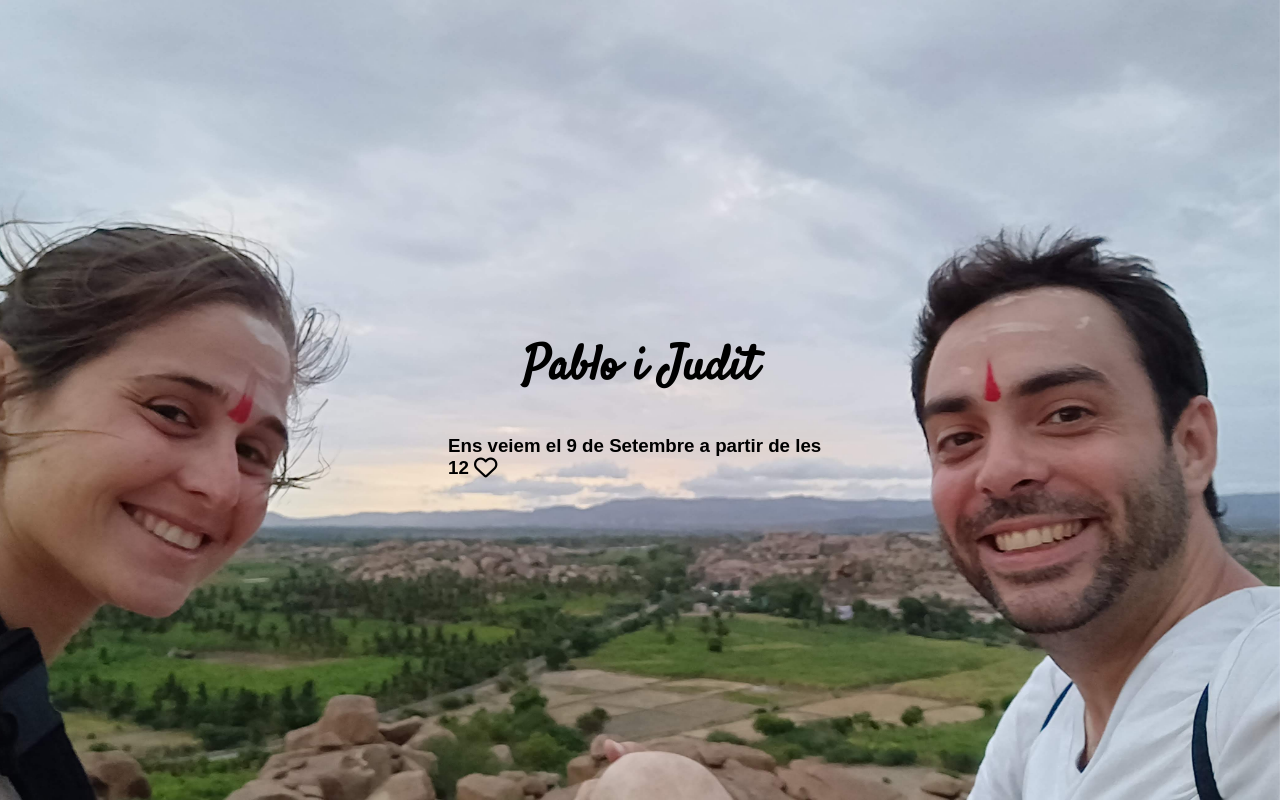
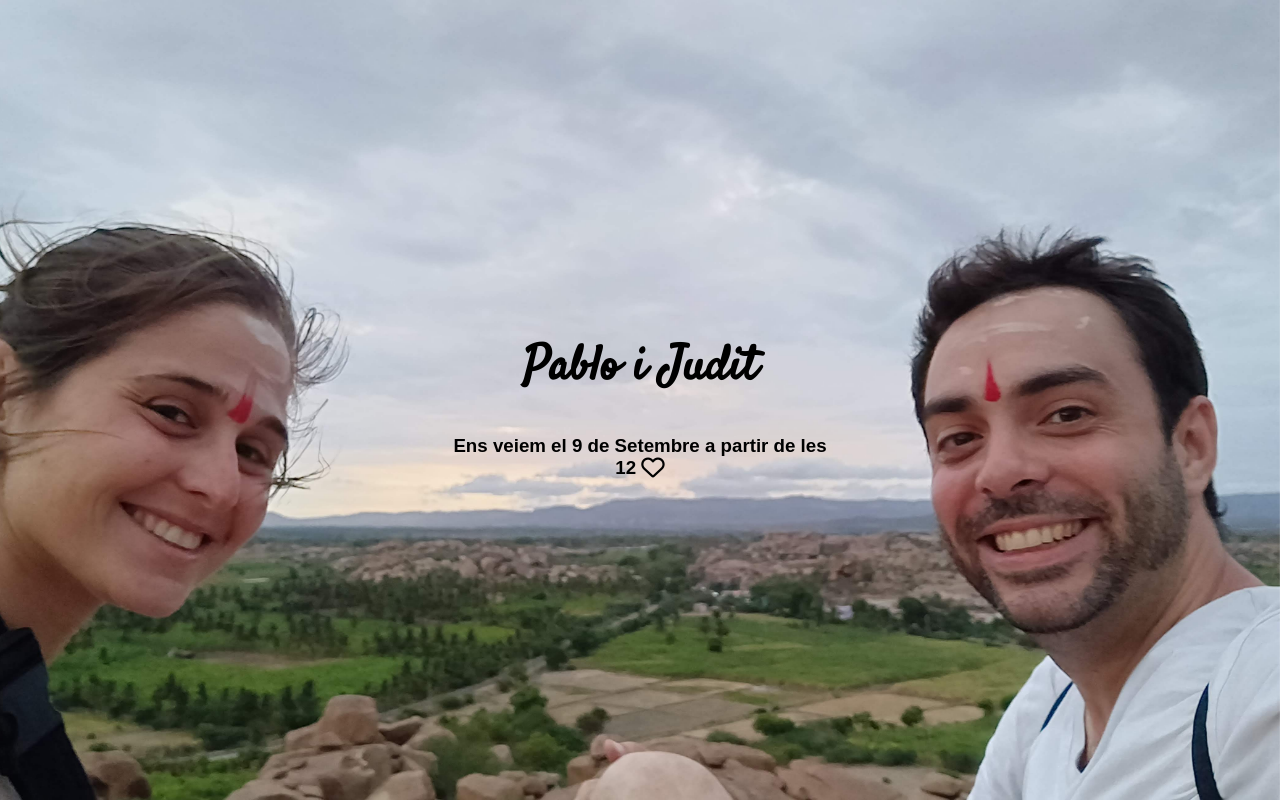
Before and after one commit to Maduixeta/Casament, a plain HTML site: page index.html in a window 1280 px wide. Drawn offline with Linux system fonts and the light colour scheme.

Commit message:
header h3 modified to align center

```diff
--- a/styles.css
+++ b/styles.css
@@ -71,6 +71,10 @@ h3 {
   width: 30%;
   margin-top: 0;
   padding-top: 0;
+}
+
+header h3 {
+  text-align: center;
 }
 
 ul {
```
